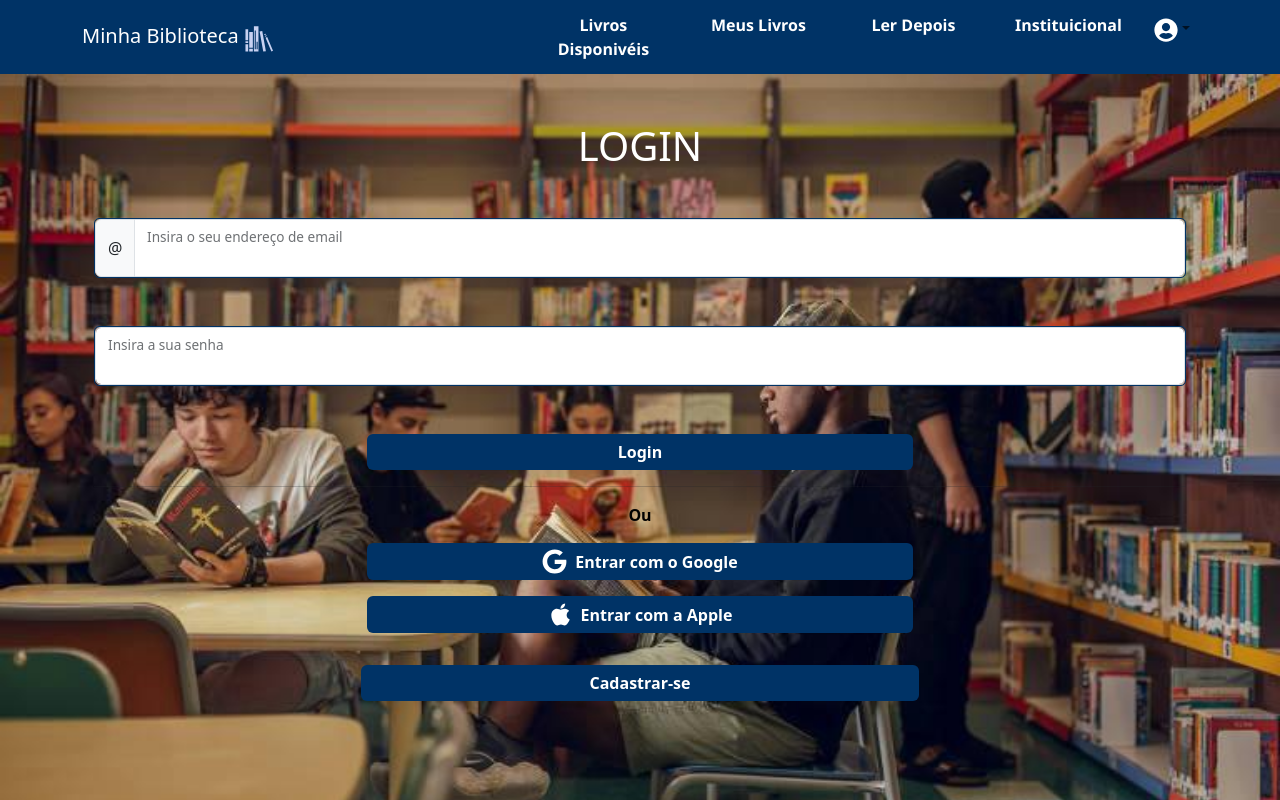
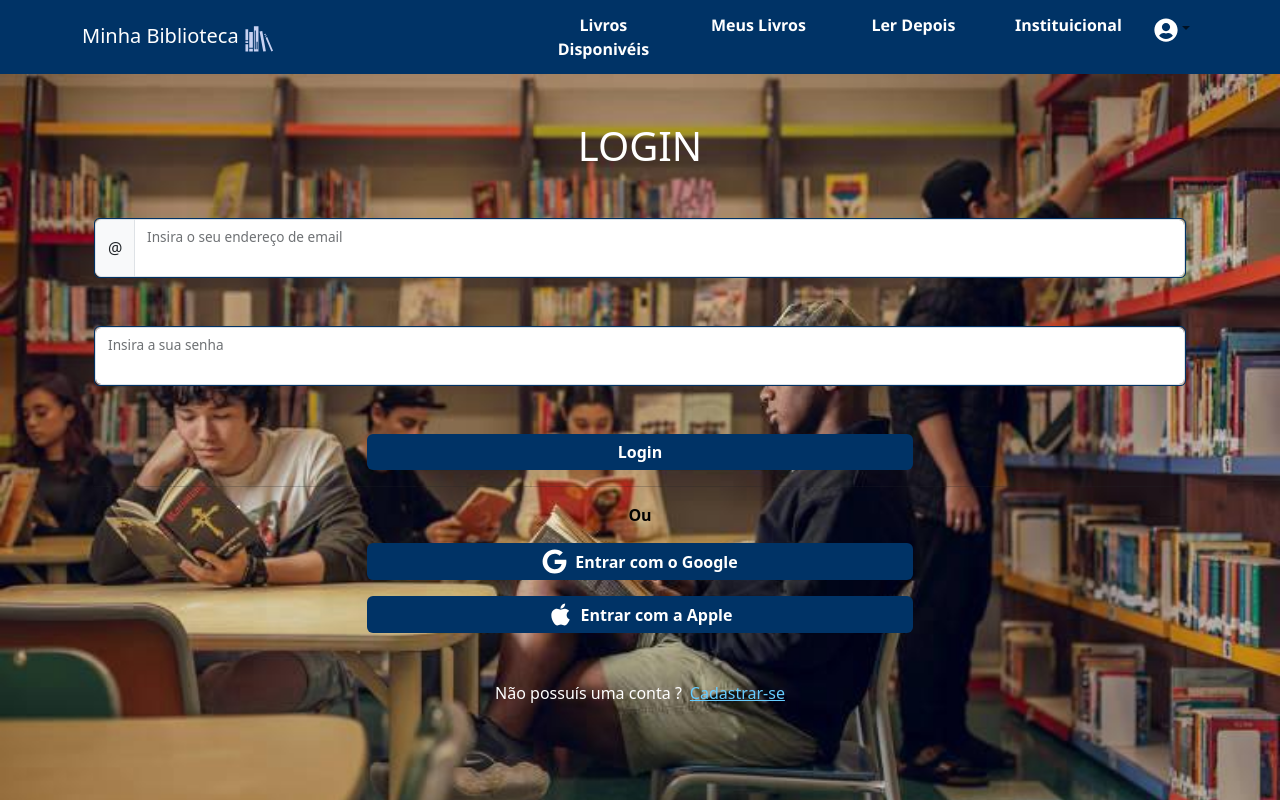
Before and after one commit to cristiano-carvalho21/front-biblioteca, a React (Create React App) app: page /login in a window 1280 px wide. Shown: the top 800 px of the page. Built offline with nearby package versions, Linux system fonts and the light colour scheme.

Commit message:
Melhorando o meu link cadastro

```diff
--- a/src/componentes/autenticacao/FormLogin.js
+++ b/src/componentes/autenticacao/FormLogin.js
@@ -2,6 +2,7 @@ import {Form,FloatingLabel,InputGroup,Button,Row,Col} from "react-bootstrap";
 import { useNavigate } from "react-router-dom";
 import { useState } from "react";
 import { FaApple, FaGoogle} from "react-icons/fa";
+import {Link} from "react-router-dom";
 import api from "../Api";
 
 function FormLogin({onclickGoogle,onclickApple})
@@ -50,7 +51,10 @@ function FormLogin({onclickGoogle,onclickApple})
                 <Button className="btn-add mb-3 d-flex w-50  center-no-text" onClick={onclickApple}> <FaApple size={25} className="bi bi-gear-fill"/>  <span className="ms-2">Entrar com a Apple</span> </Button>
 
             </Form>
-
+                  <p className="mt-5 ">
+                      Não possuís uma conta ?
+                      <Link to="/register" className="ms-2 link">Cadastrar-se</Link>
+                  </p>
             </Col>
         </Row>
     );
--- a/src/componentes/autenticacao/Login.js
+++ b/src/componentes/autenticacao/Login.js
@@ -50,7 +50,6 @@ function Login()
                 <ModalVerifyCode onVerificar={VerificarCodigo} show={showModalVerifyCode} onHide={() => setShowModalVerifyCode(false)}/>
 
                 <FormLogin onclickGoogle={abrirModalGoogle} onclickApple={abrirModalApple}/>
-                <Button as={Link} to="/register" className="btn-add mt-3 center w-50">Cadastrar-se</Button>
             </Container>
 
         </div>
```
